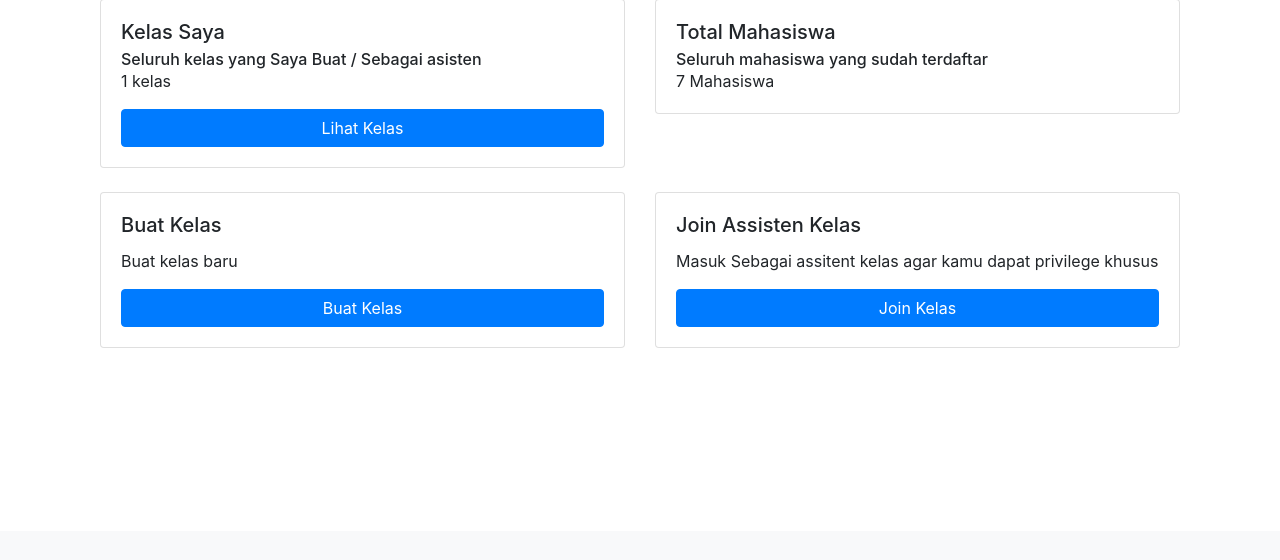
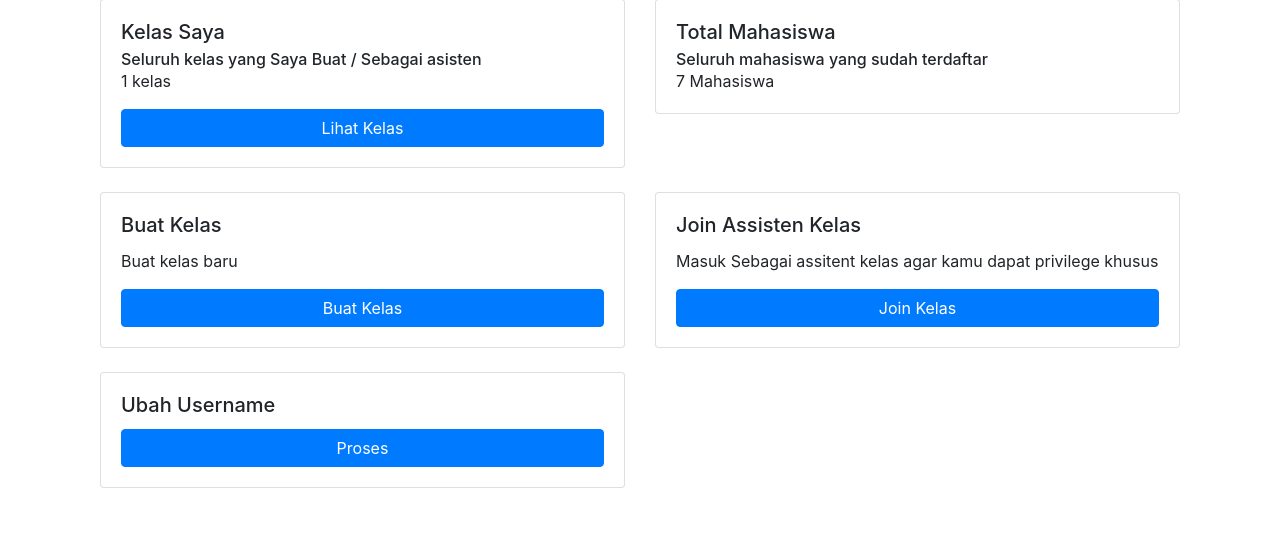
Before and after one commit to bintangx1902/lab_app_assistant, a Django app: page /assistant/ in a window 1280 px wide. Shown: the part 269-829 px from the top of the page. Before the commit the page ends 617 px from the top, so only its background shows below. Run offline with Django 3.2, Linux system fonts and the light colour scheme; a user stored in the database is signed in; data comes from the database, SQL or seed files in the repository.

Commit message:
add link to change username

```diff
--- a/assistant/templates/temp_/landing.html
+++ b/assistant/templates/temp_/landing.html
@@ -2,7 +2,7 @@
 
 {% block content %}
 <div class="container my-5">
-    <div class="row mx-auto">
+    <div class="d-lg-flex row mx-auto">
         <div class="col-6 col-lg-6 mb-4">
             <div class="card">
                 <div class="card-body">
@@ -44,6 +44,15 @@
             </div>
         </div>
 
+        <div class="col-6 col-lg-6 mb-4">
+            <div class="card">
+                <div class="card-body">
+                    <h5 class="card-title">Ubah Username</h5>
+                    <a href="{% url 'assist:change-username' %}" class="btn btn-primary col">Proses</a>
+                </div>
+            </div>
+        </div>
+
     </div>
 </div>
 {% endblock %}
```
